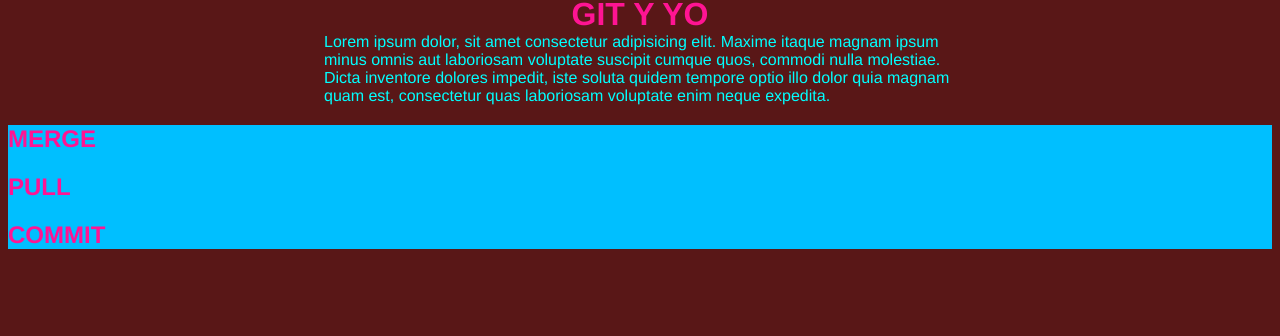
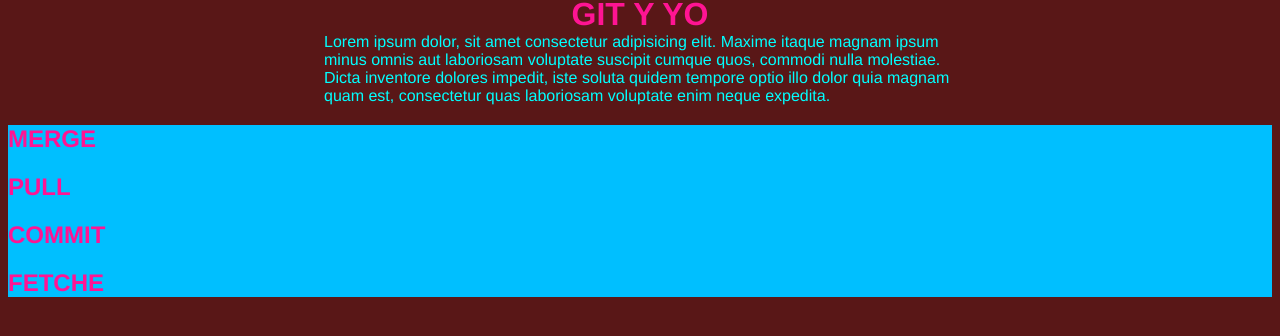
Before and after one commit to Sebasecheve/Sebasecheve.github.io, a plain HTML site: page index.html in a window 1280 px wide. Shown: the part 128-464 px from the top of the page. Drawn offline with Linux system fonts and the light colour scheme.

Commit message:
commit inicial?

```diff
--- a/index.html
+++ b/index.html
@@ -22,6 +22,7 @@
         <h2>MERGE</h2>
         <h2>PULL</h2>
         <h2>COMMIT</h2>
+        <h2>FETCHE</h2>
     </footer>
 </body>
 </html>
```
